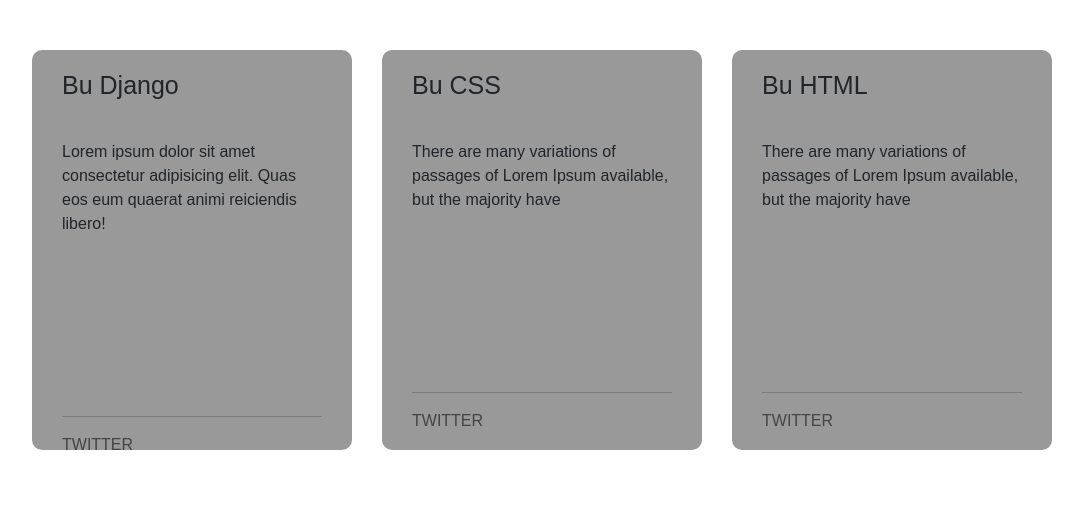
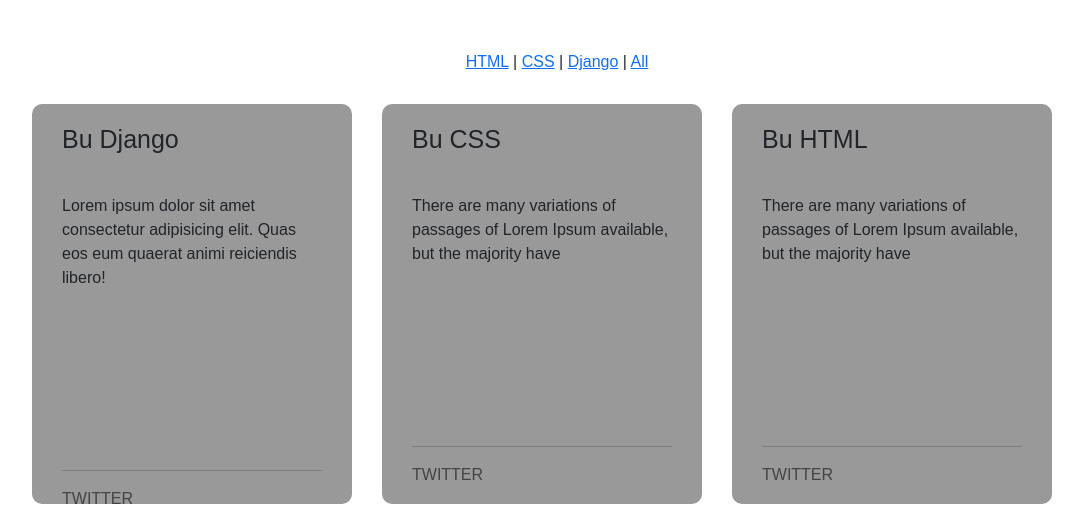
Before and after one commit to hwandev12/django-starter, a Django app: page / in a window 1280 px wide. Shown: the part 112-618 px from the top of the page, without its empty margins (83-1166 px from the left). Run offline with Django 4.2, Linux system fonts and the light colour scheme; data comes from the database, SQL or seed files in the repository.

Commit message:
add category model

```diff
--- a/blog/views.py
+++ b/blog/views.py
@@ -2,9 +2,18 @@ from django.shortcuts import render
 from .models import *
 
 def home(request):
-    cards = Cards.objects.all()
+
+    category = request.GET.get("category")
+
+    if category == None:
+        cards = Cards.objects.all()
+    else:
+        cards = Cards.objects.filter(category__name=category)
+
+    categories = Category.objects.all()
     context = {
-        "cards": cards
+        "cards": cards,
+        "categories": categories
     }
     return render(request, 'index.html', context)
 
--- a/templates/index.html
+++ b/templates/index.html
@@ -5,6 +5,12 @@
 {% block content %}
 
     <div class="container">
+        <div class="category" style="text-align: center; margin: 30px 0px;">
+            {% for x in categories %}
+                <a href="/?category={{ x.name }}">{{ x.name }}</a> |
+            {% endfor %}
+            <a href="/">All</a>
+        </div>
         <div class="wrapper">
             {% for x in cards %}
             <div class="box">
@@ -14,6 +20,8 @@
                 <a href="#">TWITTER</a>
             </div>
             {% endfor %}
+
+
         </div>
     </div>
 
```
Also changed, not shown: blog/models.py (line endings or trailing spaces).
